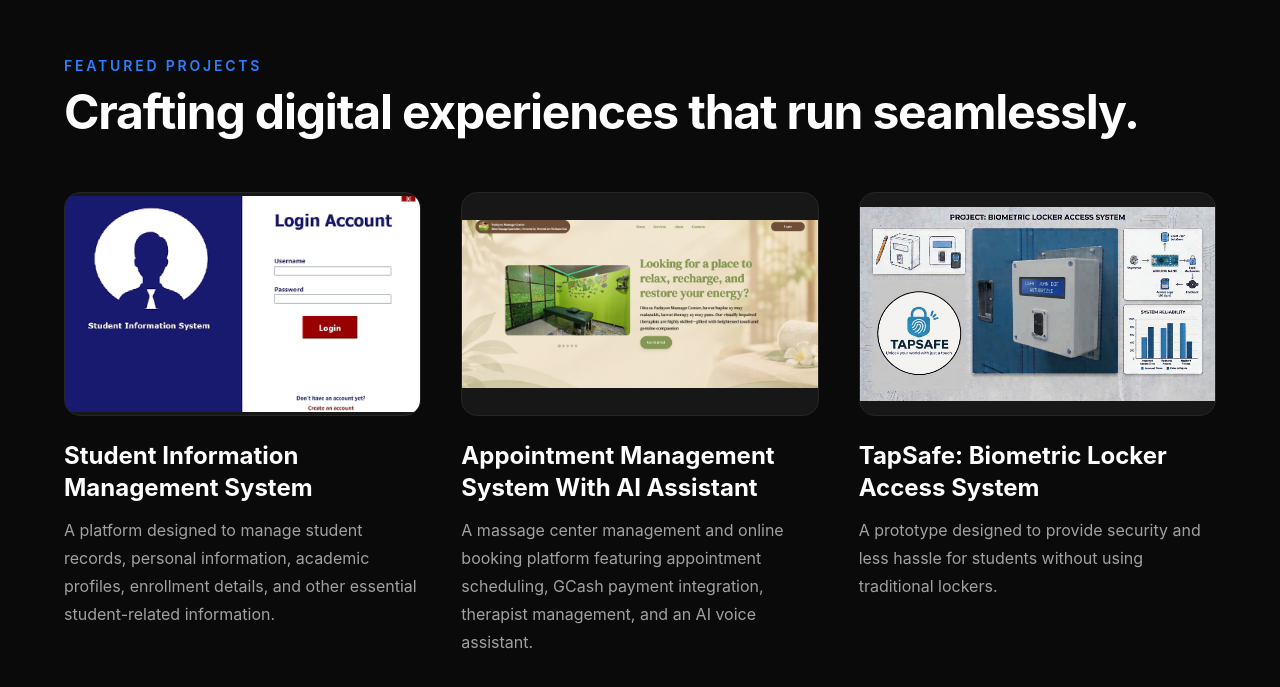
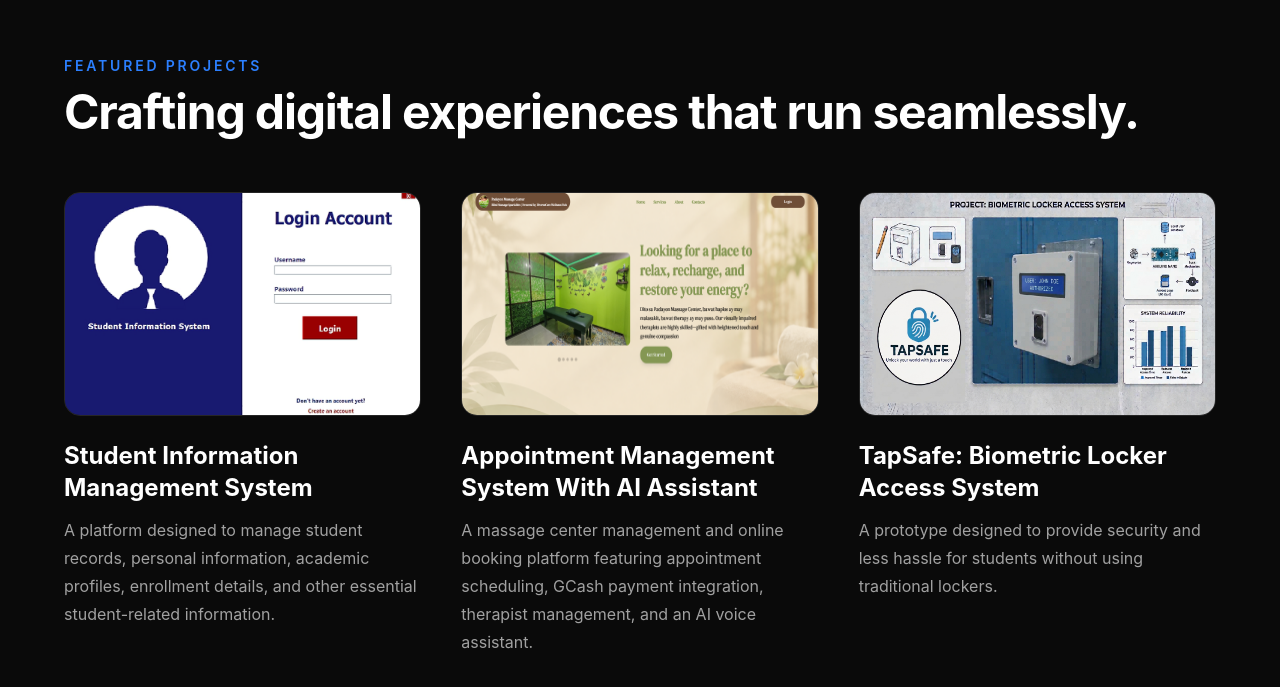
Before and after one commit to Tiaaan-bit/my-portfolio, a React (Vite) app: page / in a window 1280 px wide. Shown: the part 2109-2796 px from the top of the page. Built offline with nearby package versions, Linux system fonts and the light colour scheme.

Commit message:
FIX LOGO AND OBJECT FILL

```diff
--- a/src/components/Navbar.jsx
+++ b/src/components/Navbar.jsx
@@ -22,7 +22,7 @@ export default function Navbar() {
           className="flex items-center gap-2 text-2xl font-bold tracking-tight text-neutral-900 dark:text-white"
         >
           <img
-            src="/public/logo.svg"
+            src={`${import.meta.env.BASE_URL}logo.svg`}
             alt="Tiaaan Logo"
             className="h-10 w-10 object-contain"
           />
--- a/src/components/Projects.jsx
+++ b/src/components/Projects.jsx
@@ -72,7 +72,7 @@ export default function Projects() {
                 <img
                   src={project.image}
                   alt={`${project.title} preview`}
-                  className="aspect-16/10 w-full object-contain transition duration-500 group-hover:scale-105"
+                  className="aspect-16/10 w-full object-fill transition duration-500 group-hover:scale-105"
                   loading="lazy"
                 />
               </div>
```
